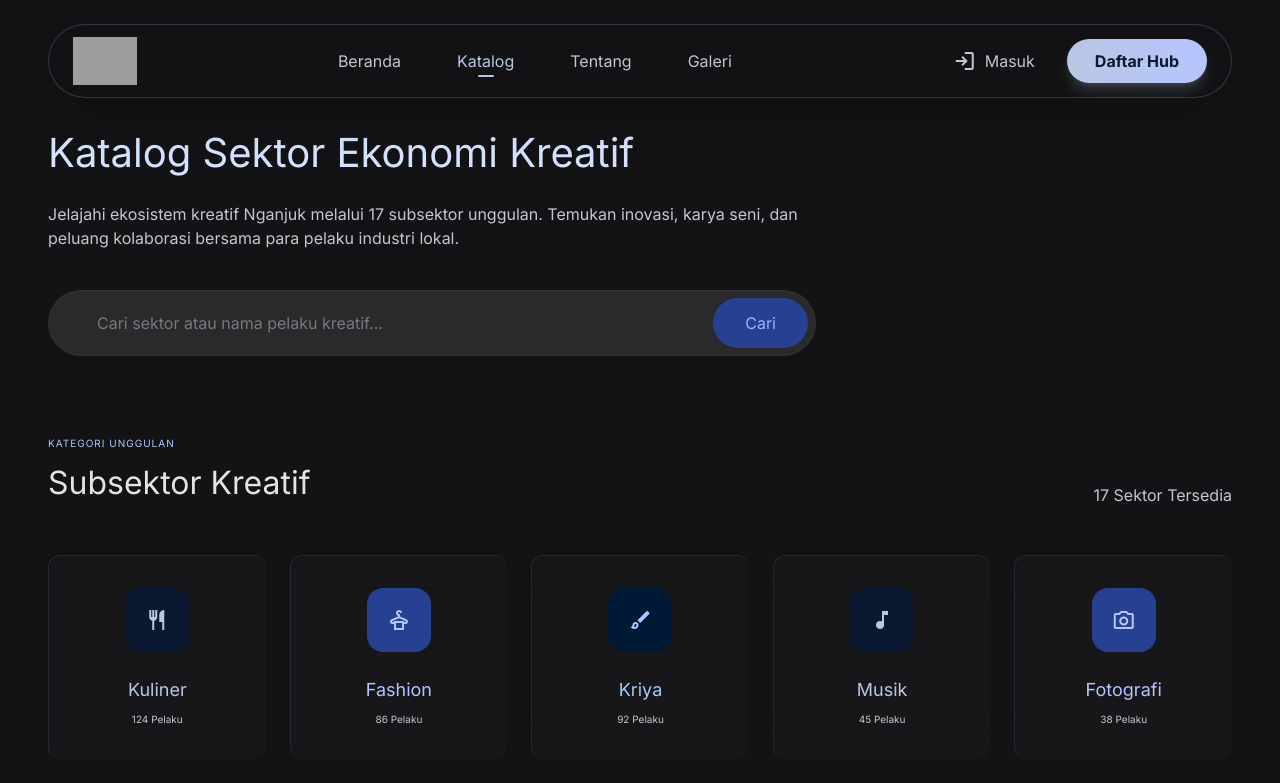
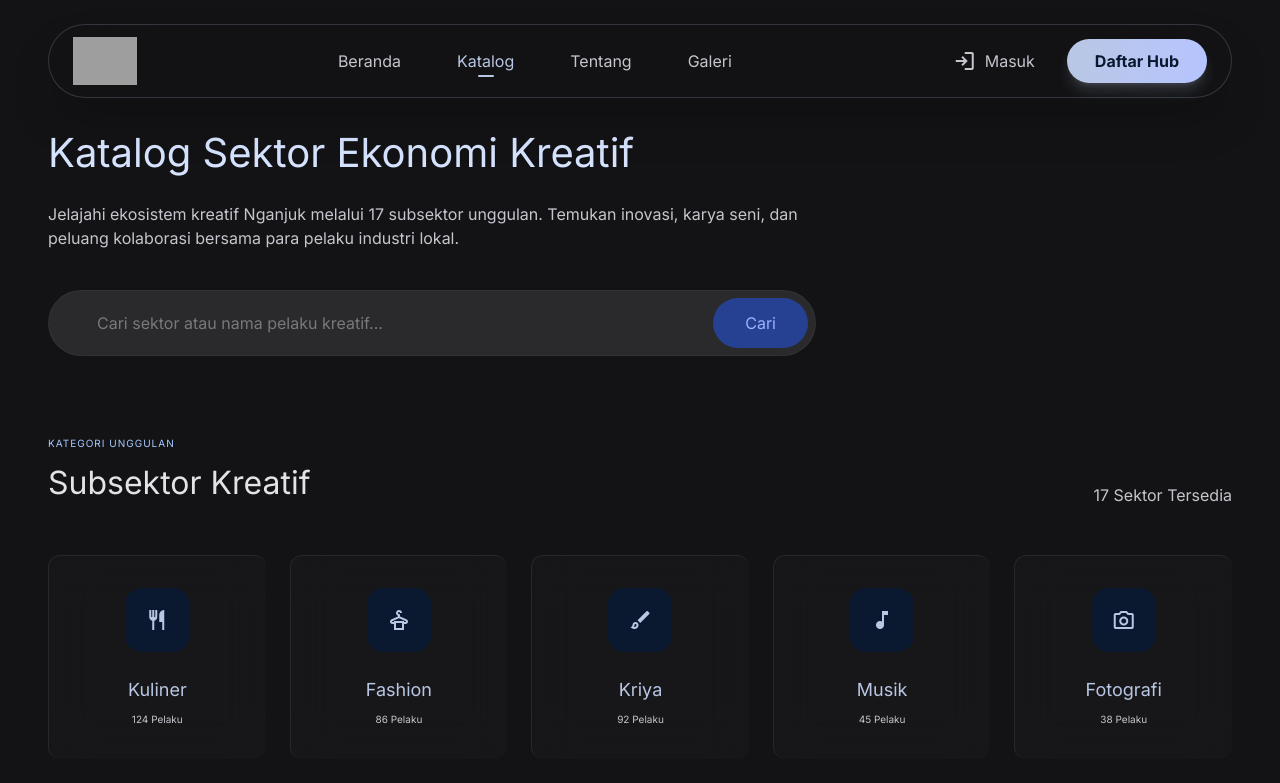
Before and after one commit to ardhikaxx/ekraf-nganjuk, a Next.js app: page /catalog in a window 1280 px wide. Shown: the top 783 px of the page. Built offline with nearby package versions, Linux system fonts and the light colour scheme; grey boxes are pictures that could not be loaded.

Commit message:
Update admin, catalog, login, home pages and Navbar component

```diff
--- a/app/admin/page.tsx
+++ b/app/admin/page.tsx
@@ -3,6 +3,7 @@
 import { useState } from "react";
 import Footer from "@/components/Footer";
 import Link from "next/link";
+import Image from "next/image";
 
 export default function AdminDashboardPage() {
   const [isSidebarOpen, setIsSidebarOpen] = useState(false);
@@ -159,10 +160,12 @@ export default function AdminDashboardPage() {
               <div className="text-right hidden sm:block">
                 <p className="font-label-caps text-label-caps text-on-surface">Admin Utama</p>
               </div>
-              <img
+              <Image
                 alt="Admin Profile"
                 className="w-8 h-8 md:w-10 md:h-10 rounded-full object-cover border-2 border-primary/20"
                 src="https://lh3.googleusercontent.com/aida-public/AB6AXuBKbe_-CVnnEsWyzjds9BFyUeB_T9A_VLZr1H2tEM3dVFsJwC99qRGBTPU5MW7VDpRJH_nNDs_-6JXHzPIlLW88EzLzIi9xbNnzOwCaW6zXIIdjWLl-qh7jNAeGJTy7X3F8AHaNfdUJHAo0DFTkEKyY0y6lmo1G8DT1wdXx6yHuPhd6DYfDSyA9CWNu9E_quSYAPgPTM_NueUtO9xdFypx6dlotROxWLr7EHn5BM7zcpy5sGHulib3KQPSCM2AUJfhz7pXL1Ky_DY-S"
+                width={40}
+                height={40}
               />
             </div>
           </div>
--- a/app/catalog/page.tsx
+++ b/app/catalog/page.tsx
@@ -126,23 +126,22 @@ export default function CatalogPage() {
               {sectors.map((sector) => (
                 <div
                   key={sector.name}
-                  className={`glass-card p-6 md:p-8 rounded-xl flex flex-col items-center text-center hover:scale-105 transition-all duration-300`}
+                  className="glass-card p-6 md:p-8 rounded-xl flex flex-col items-center text-center hover:scale-105 transition-all duration-300"
                 >
                   <div
-                    className={`w-12 h-12 md:w-16 md:h-16 bg-${sector.color}-container rounded-2xl flex items-center justify-center mb-4 md:mb-6`}
+                    className="w-12 h-12 md:w-16 md:h-16 bg-primary-container rounded-2xl flex items-center justify-center mb-4 md:mb-6"
                   >
-                    <span className={`material-symbols-outlined text-${sector.color} text-2xl md:text-4xl`}>
+                    <span className="material-symbols-outlined text-primary text-2xl md:text-4xl">
                       {sector.icon}
                     </span>
                   </div>
-                  <h3 className={`font-h3 text-lg md:text-h3 text-${sector.color} mb-2`}>{sector.name}</h3>
+                  <h3 className="font-h3 text-lg md:text-h3 text-primary mb-2">{sector.name}</h3>
                   <p className="font-label-caps text-[10px] md:text-label-caps text-on-surface-variant">
                     {sector.count} Pelaku
                   </p>
                 </div>
               ))}
-            </div>
-          </section>
+            </div>          </section>
 
           {/* Featured Entrepreneurs Section */}
           <section className="max-w-container-max mx-auto px-margin-desktop">
--- a/app/login/page.tsx
+++ b/app/login/page.tsx
@@ -1,6 +1,7 @@
 "use client";
 
 import Footer from "@/components/Footer";
+import Image from "next/image";
 import Link from "next/link";
 import { useState } from "react";
 
@@ -23,14 +24,15 @@ export default function LoginPage() {
 
           {/* Background Image */}
           <div className="absolute inset-0 z-0">
-            <img
+            <Image
               className="w-full h-full object-cover"
               alt="Creative Hub"
               src="https://lh3.googleusercontent.com/aida-public/AB6AXuC_pVXFicaoRg4WkYwHU7L-VzlflmfvUl-6R4bVdTQ3a695x6Iy_yjmchAZ2oeVzMaLL-1C2-_1-iI1P46zK0kzzbR8b6P9hzNcrEMT5men9kyCI-g4W-cky-Kd0NL9Hc6ZCIvtLcAcLLdLS8a6zcJZ8Tb1Uzi_uJrV9cqKvZ8ui3-PKxFxCPyjcb9PrMrL9Oymnld66ypOOrI-lxMHiQjIYLa8578elYAtRL8ef62tQJQ_KlC4KHK-vKGSqvms-9aKuq9kV99opmg8"
+              width={800}
+              height={600}
             />
             <div className="absolute inset-0 bg-gradient-to-r from-primary-container/90 via-primary-container/60 to-transparent"></div>
           </div>
-
           {/* Content */}
           <div className="relative z-10 max-w-lg text-center lg:text-left">
             <span className="font-label-caps text-[10px] md:text-label-caps text-primary tracking-[0.2em] mb-4 block">
--- a/app/page.tsx
+++ b/app/page.tsx
@@ -91,7 +91,7 @@ export default function Home() {
 
           {/* Featured Sectors */}
           <section className="px-margin-desktop max-w-container-max mx-auto py-24">
-            <div className="flex justify-between items-end mb-12">
+            <div className="flex flex-col md:flex-row justify-between items-start md:items-end gap-6 mb-12">
               <div className="space-y-2">
                 <h2 className="font-h2 text-h2 text-on-surface">Sektor Kreatif</h2>
                 <p className="font-body-md text-on-surface-variant">
@@ -105,7 +105,7 @@ export default function Home() {
                 </span>
               </a>
             </div>
-            <div className="grid grid-cols-2 md:grid-cols-3 lg:grid-cols-5 gap-6">
+            <div className="grid grid-cols-1 md:grid-cols-3 lg:grid-cols-5 gap-6">
               {[
                 { icon: "restaurant", name: "Kuliner", color: "secondary" },
                 { icon: "styler", name: "Fashion", color: "tertiary" },
--- a/components/Navbar.tsx
+++ b/components/Navbar.tsx
@@ -1,5 +1,6 @@
 "use client";
 
+import Image from "next/image";
 import Link from "next/link";
 import { usePathname } from "next/navigation";
 import { useState, useEffect } from "react";
@@ -38,9 +39,11 @@ export default function Navbar() {
             href="/"
             className="flex items-center gap-2 group shrink-0"
           >
-            <img
+            <Image
               src="/assets/logo-ekraf.png"
               alt="Ekraf Nganjuk Logo"
+              width={150}
+              height={40}
               className="h-10 md:h-12 w-auto object-contain group-hover:scale-105 transition-transform duration-300"
             />
           </Link>
```
